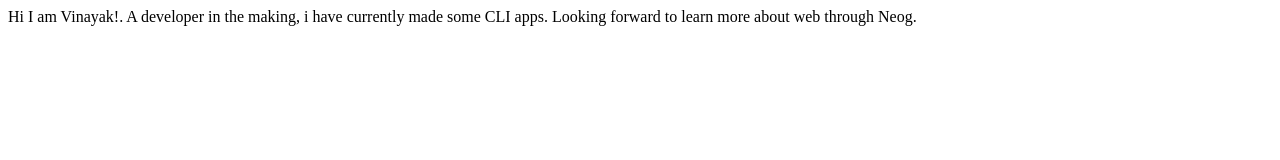
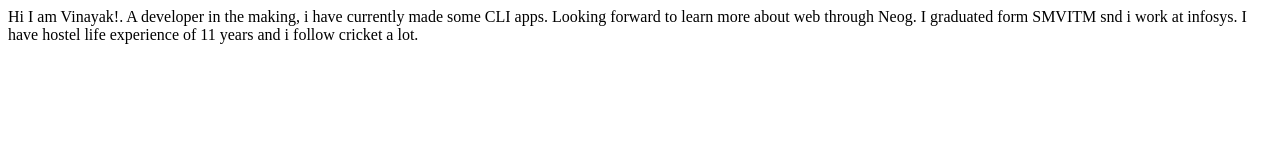
Before and after one commit to VinayakaHegade/Netlify-My-Portfolio, a plain HTML site: page index.html in a window 1280 px wide. Drawn offline with Linux system fonts and the light colour scheme.

Commit message:
added more about me

```diff
--- a/index.html
+++ b/index.html
@@ -7,6 +7,6 @@
     <title>Portfolio</title>
 </head>
 <body>
-    Hi I am Vinayak!. A developer in the making, i have currently made some CLI apps. Looking forward to learn more about web through Neog.
+    Hi I am Vinayak!. A developer in the making, i have currently made some CLI apps. Looking forward to learn more about web through Neog. I graduated form SMVITM snd i work at infosys. I have hostel life experience of 11 years and i follow cricket a lot.
 </body>
 </html>
```
